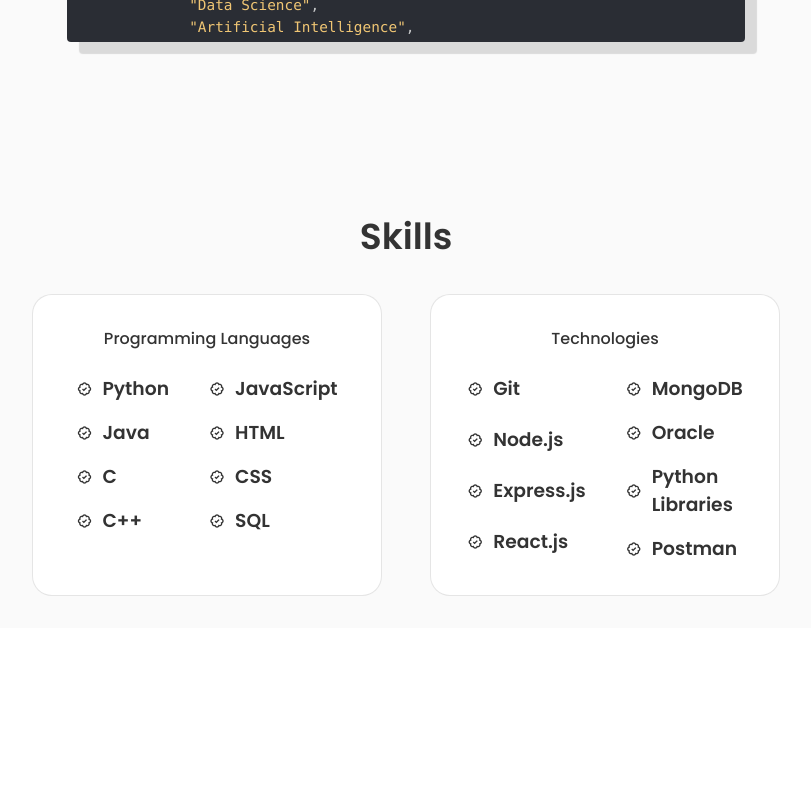
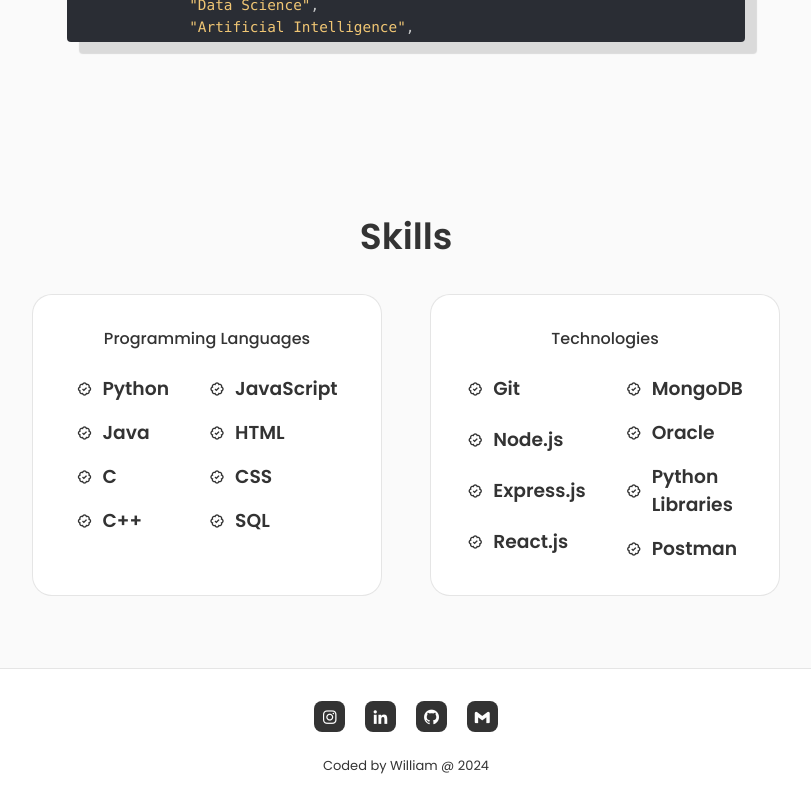
Before and after one commit to wiledw/portfolio, a React (Vite) app: page / in a window 1280 px wide. Shown: the part 1485-2285 px from the top of the page, without its empty margins (234-1045 px from the left). Before the commit the page ends 2113 px from the top, so only its background shows below. Built offline with nearby package versions, Linux system fonts and the light colour scheme.

Commit message:
add: footer section

```diff
--- a/src/App.jsx
+++ b/src/App.jsx
@@ -5,6 +5,8 @@ import Home from './components/Home/Home'
 import About from './components/About/About';
 import Skills from './components/Skills/Skills'
 
+
+import Footer from './components/Footer/Footer'
 
 const App = () => {
   return (
@@ -15,6 +17,8 @@ const App = () => {
       <Home/>
       <About/>
       <Skills/>
+
+      <Footer/>
     </main>
     </>
   )
--- /dev/null
+++ b/src/components/Footer/Footer.jsx
@@ -0,0 +1,33 @@
+import React from 'react';
+import "./footer.css";
+
+const Footer = () => {
+  return (
+    <footer className="footer">
+        <div className="footer__container container">
+            <div className="footer__social">
+                <a href="https://www.instagram.com/wil_edw/" className="footer__social-link" target="_blank">
+                <i class="bx bxl-instagram"></i>
+                </a>
+
+                <a href="https://www.linkedin.com/in/william-edwardo-gunawan/" className="footer__social-link" target="_blank">
+                    <i class="bx bxl-linkedin"></i>
+                </a>
+
+                <a href="https://github.com/wiledw/" className="footer__social-link" target="_blank">
+                    <i class="bx bxl-github"></i>
+                </a>
+
+                <a href="mailto:william.gunawan@torontomu.ca" className="footer__social-link" target="_blank">
+                    <i class='bx bxl-gmail'></i>
+                </a>
+            </div>
+
+            <span className="footer__copy">Coded by William @ 2024</span>
+
+        </div>
+    </footer>
+  )
+}
+
+export default Footer
--- /dev/null
+++ b/src/components/Footer/footer.css
@@ -0,0 +1,52 @@
+.footer {
+    background-color: var(--container-color);
+    border-top: 1px solid rgba(0,0,0,0.1);
+    margin-top: 40px;
+}
+
+.footer__container {
+    padding: 2rem 0 1.5rem;
+}
+
+.footer__title,
+.footer__link {
+    color: var(--title-color);
+}
+
+.footer__link:hover {
+    color: var(--title-color-dark);
+}
+
+.footer__list {
+    display: flex;
+    justify-content: center;
+    column-gap: 1.5rem;
+    margin-bottom: var(--mb-2);
+}
+
+.footer__social {
+    display: flex;
+    justify-content: center;
+    column-gap: 1.25rem;
+}
+
+.footer__social-link {
+    background-color: var(--title-color);
+    color: var(--container-color);
+    font-size: 1.125rem;
+    padding: 0.4rem;
+    border-radius: 0.5rem;
+    display: inline-flex;
+}
+
+.footer__social-link:hover{
+    background-color: var(--title-color-dark);
+}
+
+.footer__copy {
+    display: block;
+    margin-top: 1.5rem;
+    color: var(--title-color);
+    text-align: center;
+    font-size: var(--smaller-font-size);
+}
```
